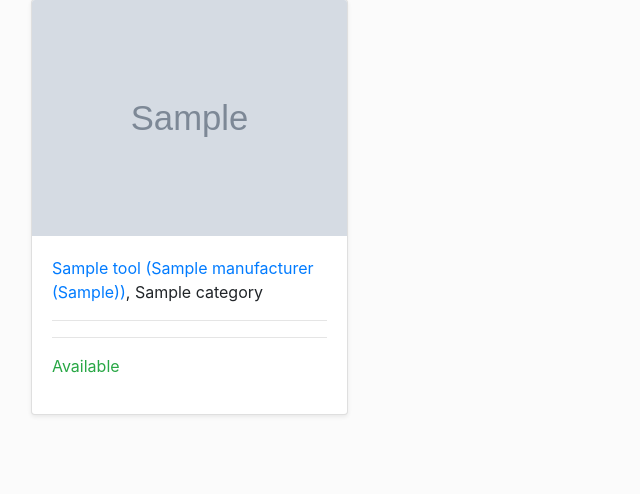
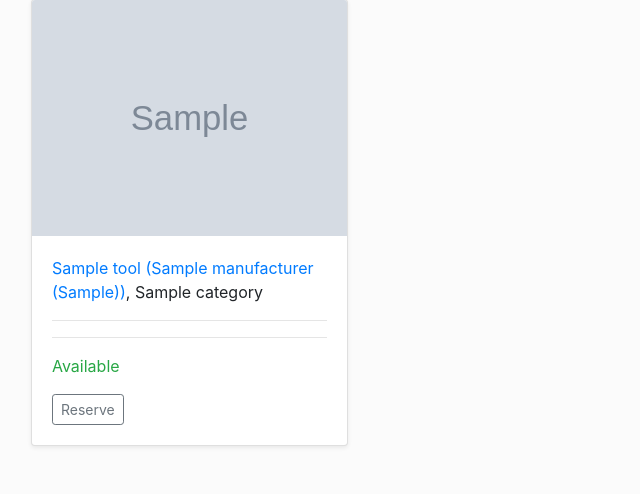
Before and after one commit to TomasSm1978/pythonProject_IFSP, a Django app: page /tools/ in a window 1280 px wide. Shown: the part 129-623 px from the top of the page, without its empty margins (0-640 px from the left). Run offline with Django 4.2, Linux system fonts and the light colour scheme; tables that the repository leaves empty hold one stand-in row (values such as "Sample post"); grey boxes marked "Sample" are stand-in pictures; some libraries are stand-ins or nearby versions.

Commit message:
User reservation and cancel reservation inplemented

```diff
--- a/IFSP_app/urls.py
+++ b/IFSP_app/urls.py
@@ -13,6 +13,7 @@ urlpatterns = [
    path('accounts/sign_up/', views.sign_up, name='sign_up'),
    path('accounts/user_profile/', views.user_profile, name='user_profile'),
    path('toolcopy/new/', views.ToolCopyCreateView.as_view(), name='toolcopy-create'),
-   path('toolcopy_user/<str:pk>/update', views.ToolCopyUpdateView_customer.as_view(), name='toolcopy-update-customer'),
+   path('toolcopy/<str:pk>/reserve', views.ToolCopyUpdateView_reserve.as_view(), name='toolcopy-update-reserve'),
+   path('toolcopy/<str:pk>/cancel_reserve', views.ToolCopyUpdateView_cancel_reserve.as_view(), name='toolcopy-update-cancel-reserve'),
 
 ]
--- a/IFSP_app/views.py
+++ b/IFSP_app/views.py
@@ -84,14 +84,14 @@ class ToolCopyCreateView(LoginRequiredMixin, CreateView):
         return super().form_valid(form)
 
 
-class ToolCopyUpdateView_customer(LoginRequiredMixin, UpdateView):
+class ToolCopyUpdateView_reserve(LoginRequiredMixin, UpdateView):
     model = ToolCopy
     fields = ['tool']
     success_url = "/tools/"
-    template_name = 'toolcopy_update_form_customer.html'
+    template_name = 'toolcopy_update_reserve_form.html'
 
     def form_valid(self, form):
-        form.instance.reader = self.request.user
+        form.instance.customer = self.request.user
         form.instance.status = 'r'
         form.instance.due_back = date.today() + timedelta(days=10)
         return super().form_valid(form)
@@ -99,3 +99,20 @@ class ToolCopyUpdateView_customer(LoginRequiredMixin, UpdateView):
     def test_func(self):
         toolcopy = self.get_object()
         return self.request.user == toolcopy.customer
+
+
+class ToolCopyUpdateView_cancel_reserve(LoginRequiredMixin, UpdateView):
+    model = ToolCopy
+    fields = ['tool']
+    success_url = "/tools/"
+    template_name = 'toolcopy_update_cancel_reserve_form.html'
+
+    def form_valid(self, form):
+        form.instance.customer = None
+        form.instance.status = 'a'
+        form.instance.due_back = date.today() + timedelta(days=30)
+        return super().form_valid(form)
+
+    def test_func(self):
+        toolcopy = self.get_object()
+        return self.request.user == toolcopy.customer
--- a/templates/tools.html
+++ b/templates/tools.html
@@ -29,8 +29,8 @@
             <a class="btn btn-outline-secondary btn-sm" href="{% url 'user-tools' %}">Edit</a>
             <a class="btn btn-outline-danger btn-sm" href="#">Delete</a>
             {% else %}
-            {% if copy.status == 'a' %}
-            <a class="btn btn-outline-secondary btn-sm" href="{% url 'toolcopy-update-customer' copy.id %}">Reserve</a>
+            {% if toolcopy.status == 'a' %}
+            <a class="btn btn-outline-secondary btn-sm" href="{% url 'toolcopy-update-reserve' toolcopy.id %}">Reserve</a>
             {% endif %}
             {% endif %}
             {% endfor %}
--- a/templates/user_tools.html
+++ b/templates/user_tools.html
@@ -64,11 +64,11 @@
             {% endif %}
             </p>
             <li><strong class="{% if toolcopy.is_overdue %}text-danger{% endif %}">Due back: {{ toolcopy.due_back }}</strong></li>
-
+            {% if toolcopy.status == 'r' %}
             <div>
-              <a class="btn btn-outline-secondary btn-sm" href="#">Edit</a>
-             <a class="btn btn-outline-danger btn-sm" href="#">Delete</a>
+              <a class="btn btn-outline-secondary btn-sm" href="{% url 'toolcopy-update-cancel-reserve' toolcopy.id %}">Cancel reservation</a>
             </div>
+            {% endif %}
           </div>
         </div>
       </div>
```
Also changed, not shown: templates/toolcopy_update_cancel_reserve_form.html (added, +15 -0 lines), templates/toolcopy_update_reserve_form.html (renamed from templates/toolcopy_update_form_customer.html).
